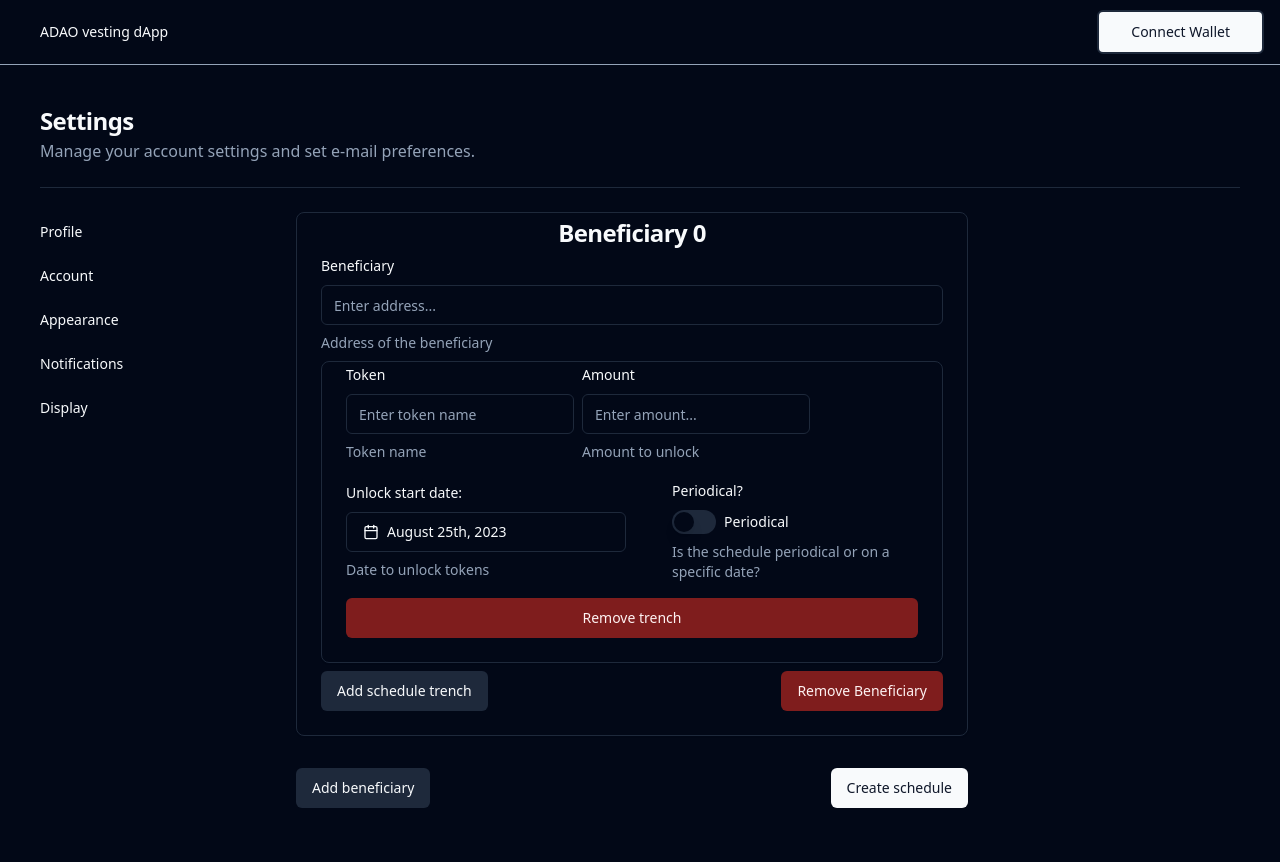
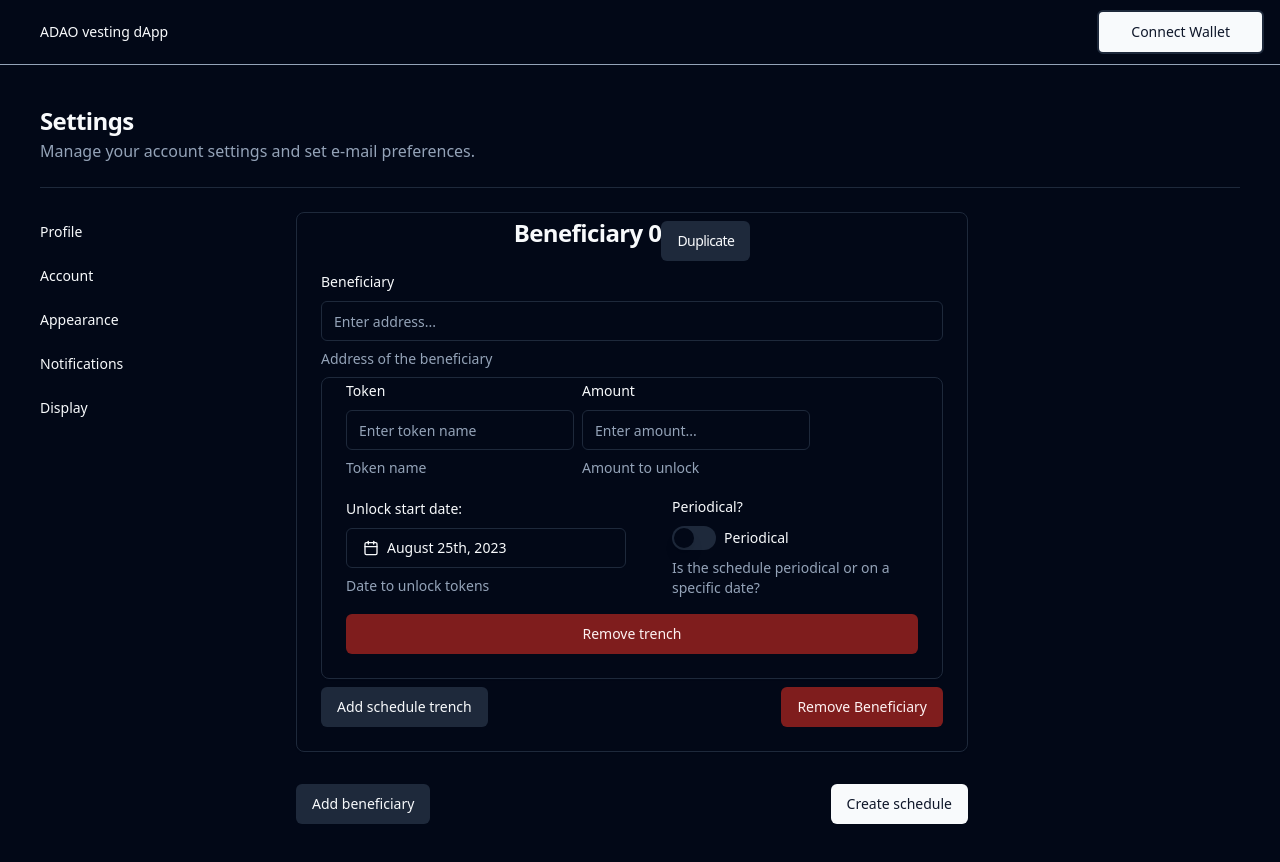
Before and after one commit to ADAOcommunity/cardano-vesting-dApp, a Next.js app in the folder frontend/: page /create in a window 1280 px wide. Shown: the top 862 px of the page. Built offline with nearby package versions, Linux system fonts and the light colour scheme.

Commit message:
Add option to duplicate

```diff
--- a/frontend/components/form/create-form.tsx
+++ b/frontend/components/form/create-form.tsx
@@ -106,11 +106,16 @@ export function ProfileForm() {
 
     const addBeneficiary = (e: any) => {
         e.preventDefault()
-        append({ beneficiary: "", schedule: [{ amount: 0, freeDate: new Date(), token: "" }] })
+        append({ beneficiary: "", schedule: [{ amount: 0, freeDate: new Date(), token: "", periodical: false, periodLength: 0 }] })
     }
-    const removeBeneficiary = (e: any) => {
+    const removeBeneficiary = (e: any, index:number) => {
         e.preventDefault()
-        remove()
+        remove(index)
+    }
+    const duplicateIndex = (e: any, index:number) => {
+        e.preventDefault()
+        const indexValues = form.getValues(`items.${index}`)
+        append(indexValues)
     }
     return (
         <Form {...form}>
@@ -119,7 +124,10 @@ export function ProfileForm() {
                     <Card key={field.id} >
                         <div className="text-center m-2" >
                             <CardTitle title={`Beneficiary ${index}`} >
-                                {`Beneficiary ${index}`}
+                                <div className="flex flex-row space-x-4 justify-center">
+                                    <> {`Beneficiary ${index}`}</>
+                                    <Button onClick={(e)=>duplicateIndex(e, index)} variant="secondary" >Duplicate</Button>
+                                </div>
                             </CardTitle>
                         </div>
                         <CardContent>
@@ -139,7 +147,7 @@ export function ProfileForm() {
                                     </FormItem>
                                 )}
                             />
-                            <BeneficiarySchedule onRemove={removeBeneficiary} scheduleIndex={index} />
+                            <BeneficiarySchedule onRemove={(e)=>removeBeneficiary(e,index)} scheduleIndex={index} />
                         </CardContent>
 
                     </Card>
```
